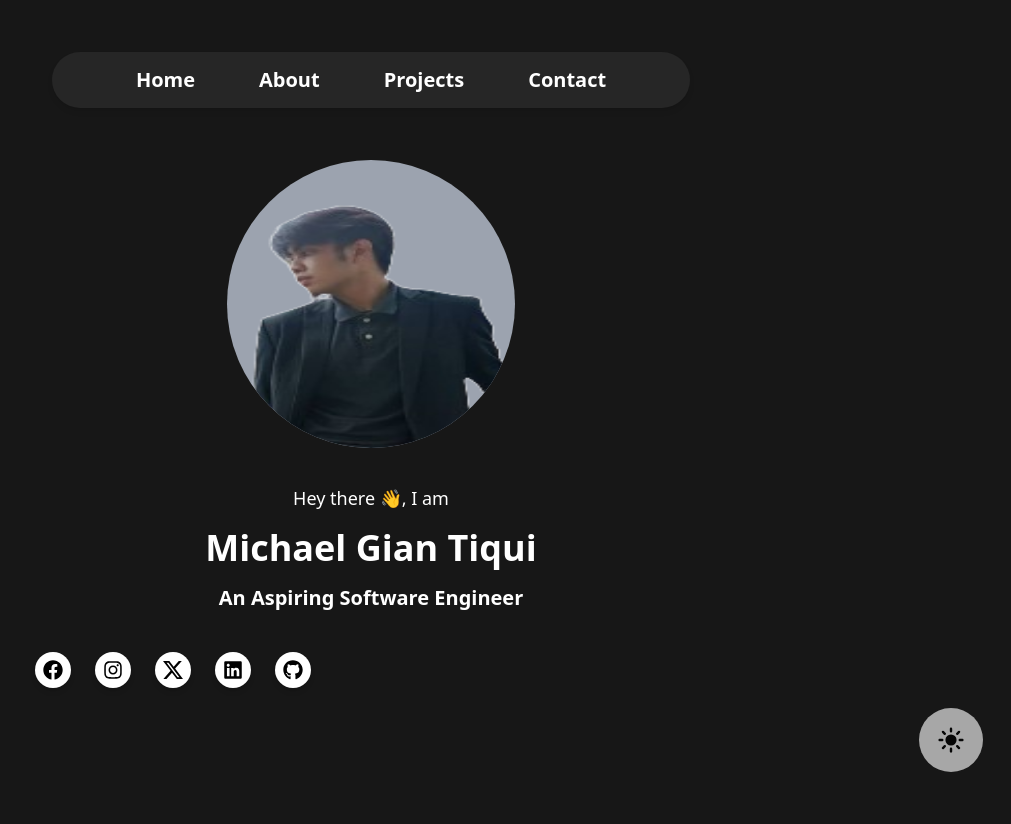
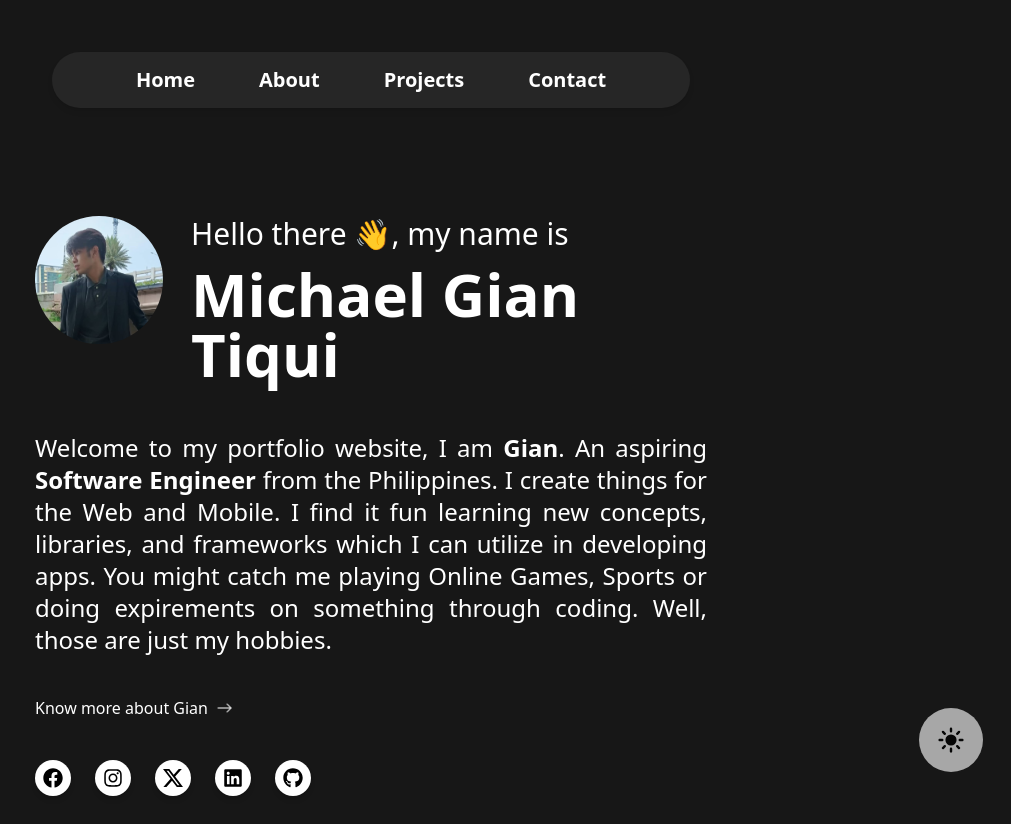
Before and after one commit to gian-tiqui/michael-gian-tiqui, a Next.js app: page / in a window 1280 px wide. Shown: the whole page, without its empty margins (269-1280 px from the left). Before the commit the page ends 800 px from the top, so only its background shows below. Built offline with nearby package versions, Linux system fonts and the light colour scheme.

Commit message:
landing page done

```diff
--- a/src/app/about/page.tsx
+++ b/src/app/about/page.tsx
@@ -5,6 +5,7 @@ import MotionTemplate from "../components/motion/MotionTemplate";
 import Education from "./components/Education";
 import Playlist from "./components/Playlist";
 import Hobbies from "./components/Hobbies";
+import NextButton from "../components/next-button/NextButton";
 
 export const metadata: Metadata = {
   title: "About • Michael Gian Tiqui",
@@ -13,12 +14,13 @@ export const metadata: Metadata = {
 
 const About = () => {
   return (
-    <div className="pt-40 md:pt-52 mb-20 px-7 md:px-44">
+    <div className="pt-40 md:pt-52 mb-10 px-7 md:px-44">
       <MotionTemplate>
         <Introduction />
         <Education />
         <Playlist />
         <Hobbies />
+        <NextButton link="/projects" name="See Gian's projects" />
       </MotionTemplate>
     </div>
   );
--- a/src/app/components/Navigation/floating-navigator/FloatingNavigator.tsx
+++ b/src/app/components/Navigation/floating-navigator/FloatingNavigator.tsx
@@ -16,9 +16,7 @@ const FloatingNavigator = () => {
   useEffect(() => {
     const handleScroll = () => {
       const scrollY = window.scrollY;
-      const threshold = 100;
-
-      setScrolledDown(scrollY > threshold);
+      setScrolledDown(scrollY > 0);
     };
 
     window.addEventListener("scroll", handleScroll);
--- a/src/app/components/introduction/Introduction.tsx
+++ b/src/app/components/introduction/Introduction.tsx
@@ -1,53 +1,41 @@
 "use client";
 import Image from "next/image";
 import React from "react";
-import gian from "../../assets/michael-gian-tiqui.png";
-import { motion } from "framer-motion";
+import gian from "../../assets/michael-gian-tiqui-bg.jpg";
+import NextButton from "../next-button/NextButton";
 
 const Introduction = () => {
   return (
-    <div className="md:max-w-[950px] mx-auto">
-      <div className="flex flex-col items-center md:justify-center gap-9">
-        <motion.div
-          initial={{ y: 20, opacity: 0 }}
-          animate={{ y: 0, opacity: 1 }}
-          transition={{ ease: "easeInOut", duration: 0.75 }}
-        >
-          <Image
-            src={gian}
-            className="rounded-full bg-gray-400 h-72 w-72 pt-10"
-            alt="Michael Gian M. Tiqui"
-            priority
-          />
-        </motion.div>
-
-        <div className="flex flex-col gap-4 items-center justify-center">
-          <motion.p
-            initial={{ y: 20, opacity: 0 }}
-            animate={{ y: 0, opacity: 1 }}
-            transition={{ ease: "easeInOut", duration: 0.75, delay: 0.1 }}
-            className="font-sans text-white text-sm md:text-lg dark:text-black"
-          >
-            Hey there 👋, I am
-          </motion.p>
-          <motion.h2
-            initial={{ y: 20, opacity: 0 }}
-            animate={{ y: 0, opacity: 1 }}
-            transition={{ ease: "easeInOut", duration: 0.75, delay: 0.15 }}
-            className="font-sans font-extrabold text-2xl md:text-4xl text-white dark:text-black"
-          >
+    <div className="px-7 md:px-44 md:pt-14">
+      <div className="flex gap-3 md:gap-7 mb-12">
+        <Image
+          src={gian}
+          className="rounded-full h-24 w-24 md:h-32 md:w-32"
+          alt="Michael Gian M. Tiqui"
+          priority
+        />
+        <div className="flex flex-col gap-3">
+          <p className="font-sans md:text-3xl text-white dark:text-black">
+            Hello there 👋, my name is
+          </p>
+          <p className="font-sans font-bold text-3xl md:text-6xl text-white dark:text-black">
             Michael Gian Tiqui
-          </motion.h2>
-          <motion.p
-            initial={{ y: 20, opacity: 0 }}
-            animate={{ y: 0, opacity: 1 }}
-            transition={{ ease: "easeInOut", duration: 0.75, delay: 0.2 }}
-            className="font-sans text-white text-md md:text-xl font-bold dark:font-light dark:text-black"
-          >
-            An Aspiring Software Engineer
-          </motion.p>
+          </p>
         </div>
       </div>
+
+      <p className="font-sans md:text-2xl text-justify text-white dark:text-black mb-10">
+        Welcome to my portfolio website, I am{" "}
+        <span className="font-bold">Gian</span>. An aspiring{" "}
+        <span className="font-bold">Software Engineer</span> from the
+        Philippines. I create things for the Web and Mobile. I find it fun
+        learning new concepts, libraries, and frameworks which I can utilize in
+        developing apps. You might catch me playing Online Games, Sports or
+        doing expirements on something through coding. Well, those are just my
+        hobbies.
+      </p>
+
+      <NextButton link="/about" name="Know more about Gian" />
     </div>
   );
 };
--- /dev/null
+++ b/src/app/components/next-button/NextButton.tsx
@@ -0,0 +1,24 @@
+import Link from "next/link";
+import React from "react";
+import { BsArrowUp } from "react-icons/bs";
+
+interface NextButtonProps {
+  name: string;
+  link: string;
+}
+
+const NextButton: React.FC<NextButtonProps> = ({ name, link }) => {
+  return (
+    <Link
+      href={link}
+      className="flex gap-2 items-center text-white dark:text-black"
+    >
+      <p className=" hover:underline font-sans">{name}</p>
+      <span className="rotate-90">
+        <BsArrowUp className="animate-bounce h-4 w-auto" />
+      </span>
+    </Link>
+  );
+};
+
+export default NextButton;
--- a/src/app/contact/components/ContactMeContent.tsx
+++ b/src/app/contact/components/ContactMeContent.tsx
@@ -61,8 +61,8 @@ const contactInfo: ContactInfoInterface[] = [
 
 const ContactMeContent = () => {
   return (
-    <div className="flex flex-col gap-14 md:gap-0 md:flex-row md:justify-center mt-14 mx-10">
-      <div className="flex justify-between items-start pl-8 md:pl-32 flex-col flex-1 pt-6">
+    <div className="flex flex-col gap-14 md:gap-0 md:flex-row md:justify-between mt-24 mb-7">
+      <div className="flex justify-between items-start flex-col pt-6">
         <div className="flex flex-col gap-6">
           {contactInfo.map((info, index) => (
             <InfoContainer {...info} key={index} />
@@ -70,7 +70,7 @@ const ContactMeContent = () => {
         </div>
       </div>
 
-      <div className="flex justify-center flex-1">
+      <div className="flex justify-center">
         <ContactForm />
       </div>
     </div>
--- a/src/app/contact/page.tsx
+++ b/src/app/contact/page.tsx
@@ -4,6 +4,7 @@ import React, { ReactNode, useContext } from "react";
 import HeaderText from "./components/HeaderText";
 import ContactMeContent from "./components/ContactMeContent";
 import MotionTemplate from "../components/motion/MotionTemplate";
+import NextButton from "../components/next-button/NextButton";
 
 export const metadata: Metadata = {
   title: "Contact • Michael Gian Tiqui",
@@ -18,10 +19,11 @@ export interface ContactInfoInterface {
 
 const Contact = () => {
   return (
-    <div className="pt-40 md:pt-52 mb-20">
+    <div className="pt-40 md:pt-52 mb-20 px-7 md:px-44">
       <MotionTemplate>
         <HeaderText />
         <ContactMeContent />
+        <NextButton link="/" name="Go back Home?" />
       </MotionTemplate>
     </div>
   );
--- a/src/app/page.tsx
+++ b/src/app/page.tsx
@@ -1,11 +1,15 @@
 import React from "react";
 import Introduction from "./components/introduction/Introduction";
+import MotionTemplate from "./components/motion/MotionTemplate";
+import Footer from "./components/footer/Footer";
 
 const Home = () => {
   return (
-    <div className="pt-40 pb-5 md:pb-10">
-      <Introduction />
-    </div>
+    <MotionTemplate>
+      <div className="pt-40 pb-5 md:pb-10">
+        <Introduction />
+      </div>
+    </MotionTemplate>
   );
 };
 
--- a/src/app/projects/components/ProjectsContainer.tsx
+++ b/src/app/projects/components/ProjectsContainer.tsx
@@ -16,7 +16,7 @@ const ProjectsContainer = () => {
       <div className="w-full flex flex-col items-center">
         <Menu setSelectedSection={setSelectedSection} />
       </div>
-      <div>
+      <div className="mb-12">
         <ProjectsContent selectedSection={selectedSection} />
       </div>
     </ProjectContext>
--- a/src/app/projects/page.tsx
+++ b/src/app/projects/page.tsx
@@ -4,6 +4,7 @@ import HeaderText from "./components/HeaderText";
 import MotionTemplate from "../components/motion/MotionTemplate";
 import ProjectsContainer from "./components/ProjectsContainer";
 import ProjectContext from "./components/context-provider/ProjectContext";
+import NextButton from "../components/next-button/NextButton";
 
 export const metadata: Metadata = {
   title: "Projects • Michael Gian Tiqui",
@@ -12,12 +13,13 @@ export const metadata: Metadata = {
 
 const Projects = () => {
   return (
-    <div className="pt-40 md:pt-52 mb-20 px-7 md:px-44">
+    <div className="pt-40 md:pt-52 mb-10 px-7 md:px-44">
       <MotionTemplate>
         <ProjectContext>
           <HeaderText />
           <ProjectsContainer />
         </ProjectContext>
+        <NextButton link="/contact" name="Contact Gian" />
       </MotionTemplate>
     </div>
   );
```
Also changed, not shown: src/app/projects/components/sections/Expertise.tsx (+4 -5 lines), src/app/assets/michael-gian-tiqui-bg.jpg (added).
